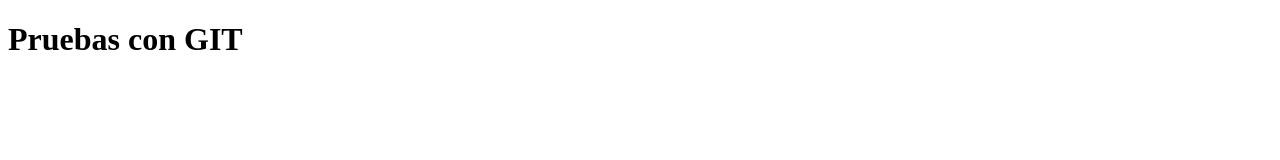
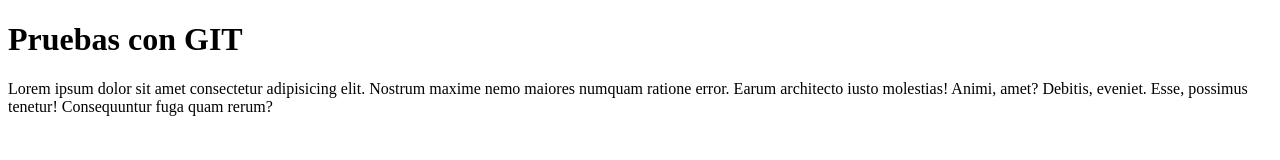
Before and after one commit to Claus-Web/web-2000, a plain HTML site: page index.html in a window 1280 px wide. Drawn offline with Linux system fonts and the light colour scheme.

Commit message:
paragraph add

```diff
--- a/index.html
+++ b/index.html
@@ -7,5 +7,11 @@
   </head>
   <body>
     <h1>Pruebas con GIT</h1>
+    <p>
+      Lorem ipsum dolor sit amet consectetur adipisicing elit. Nostrum maxime
+      nemo maiores numquam ratione error. Earum architecto iusto molestias!
+      Animi, amet? Debitis, eveniet. Esse, possimus tenetur! Consequuntur fuga
+      quam rerum?
+    </p>
   </body>
 </html>
```
